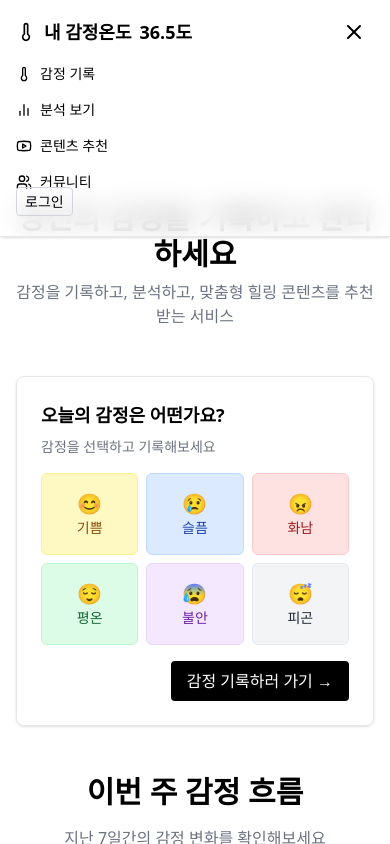
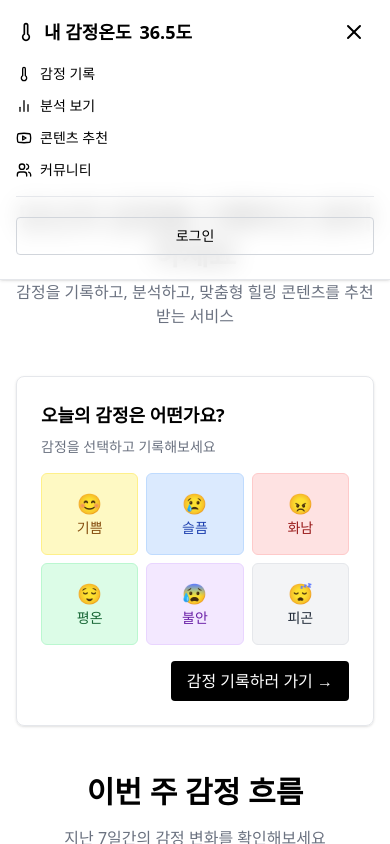
Before and after one commit to JawsomeDev/Emotion36.5_Frontend, a React (Vite) app: page / in a window 390 px wide. Both pictures are taken after a click on the button 354 px from the left and 32 px from the top of the page. Shown: the top 844 px of the page. Built offline with nearby package versions, Linux system fonts and the light colour scheme; no server answers.

Commit message:
feat: navbar 수정

```diff
--- a/src/components/Navbar.jsx
+++ b/src/components/Navbar.jsx
@@ -87,6 +87,8 @@ export default function Navbar() {
       {/* Mobile nav */}
       {mobileOpen && (
         <div className="md:hidden px-4 pb-6 space-y-4 text-sm font-medium animate-fade-in">
+          {/* 메뉴 목록 */}
+          <div className="space-y-3">
             <Link to="/record" className="flex items-center gap-2">
               <Thermometer className="w-4 h-4" /> 감정 기록
             </Link>
@@ -106,22 +108,31 @@ export default function Navbar() {
             <Link to="/community" className="flex items-center gap-2">
               <Users className="w-4 h-4" /> 커뮤니티
             </Link>
+          </div>
 
+          {/* 로그인 / 로그아웃 영역 */}
+          <div className="pt-5 border-t border-gray-200">
             {user ? (
-          <div className="pt-4 border-t border-gray-200">
-            <p className="text-sm font-medium text-gray-800 mb-2">반갑습니다. {user.nickname}님</p>
+              <>
+                <p className="text-sm font-medium text-gray-800 mb-2">
+                  반갑습니다. {user.nickname}님
+                </p>
                 <button
                   onClick={handleLogout}
                   className="w-full border border-gray-300 rounded px-3 py-2 text-sm hover:bg-gray-100 transition"
                 >
                   로그아웃
                 </button>
-          </div>
+              </>
             ) : (
-          <Link to="/login" className="border border-gray-300 rounded px-2 py-1 hover:bg-gray-100">
+              <Link
+                to="/login"
+                className="block w-full text-center border border-gray-300 rounded px-3 py-2 hover:bg-gray-100 transition"
+              >
                 로그인
               </Link>
             )}
+          </div>
         </div>
       )}
     </nav>
```
Lines whose indentation alone changed are shown as unchanged.
